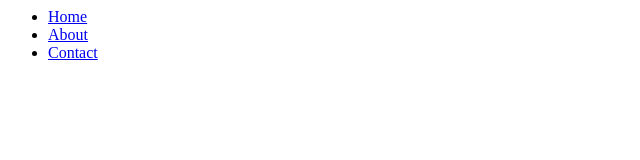
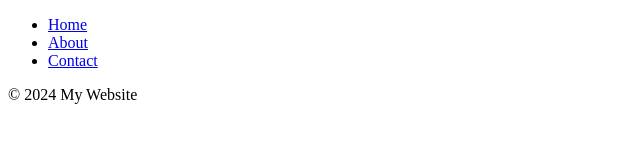
Before and after one commit to nouralemaanbelgacem-web/site-web, a plain HTML site: page index.html in a window 1280 px wide. Shown: the whole page, without its empty margins (0-640 px from the left). Drawn offline with Linux system fonts and the light colour scheme.

Commit message:
Add the footer.

```diff
--- a/index.html
+++ b/index.html
@@ -1,3 +1,12 @@
+<!DOCTYPE html>
+<html>
+<head>
+    <title>My Website</title>
+    <link rel="stylesheet" href="style.css">
+</head>
+
+<body>
+
     <nav>
         <ul>
             <li><a href="#home">Home</a></li>
@@ -5,3 +14,8 @@
             <li><a href="#contact">Contact</a></li>
         </ul>
     </nav>
+
+    <footer>
+    <p>© 2024 My Website</p>
+</footer>
+</body>
```
Lines whose indentation alone changed are shown as unchanged.
